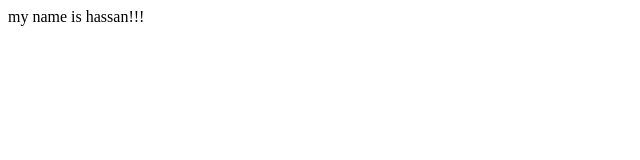
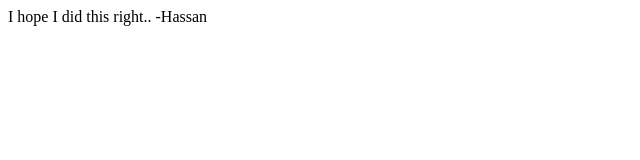
Before and after one commit to hassanc0leman/first-project-for-real-this-time, a plain HTML site: page index.html in a window 1280 px wide. Shown: the full height of the page, 0-640 px from the left. Drawn offline with Linux system fonts and the light colour scheme.

Commit message:
git commit -m "New message" git push C:/Users/kevin/Desktop/WEEK1/.git/COMMIT_EDITMSG[+] [unix] (08:37 11/11/2022) 3,1 Top-- INSERT --C:/Users/kevin/Desktop/WEEK1/.git/COMMIT_EDITMSG[+] [unix] (08:37 11/11/2022) 3,1 Top-- INSERT --C:/Users/kevin/Desktop/WEEK1/.git/COMMIT_EDITMSG[+] [unix] (08:37 11/11/2022) 3,1 Top-- INSERT --C:/Users/kevin/Desktop/WEEK1/.git/COMMIT_EDITMSG[+] [unix] (08:37 11/11/2022) 3,1 Top-- INSERT -- clear C:/Users/kevin/Desktop/WEEK1/.git/COMMIT_EDITMSG[+] [unix] (08:37 11/11/2022) 3,1 Top-- INSERT --

```diff
--- a/index.html
+++ b/index.html
@@ -6,7 +6,9 @@
     <meta name="viewport" content="width=device-width, initial-scale=1.0">
     <title>Document</title>
 </head>
+
 <body>
- my name is hassan!!!
+ I hope I did this right.. -Hassan
 </body>
+
 </html>
```
